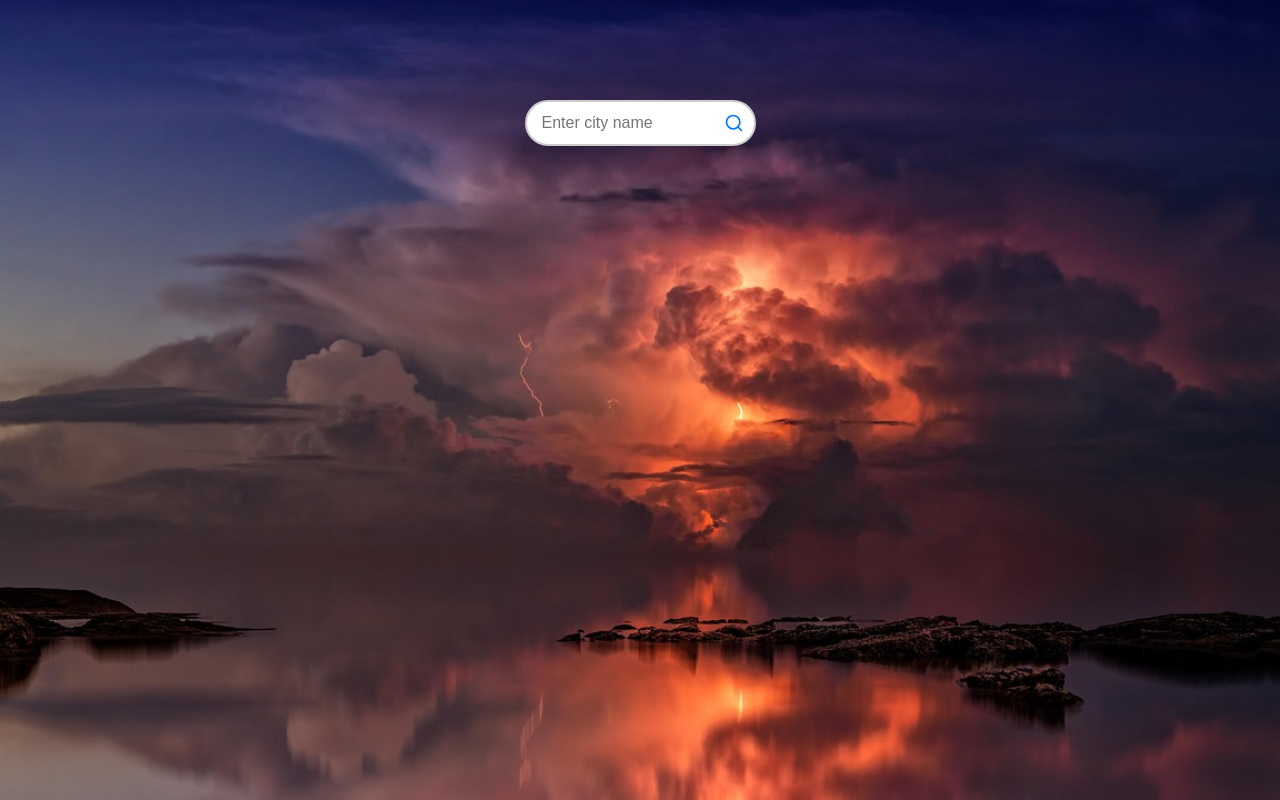
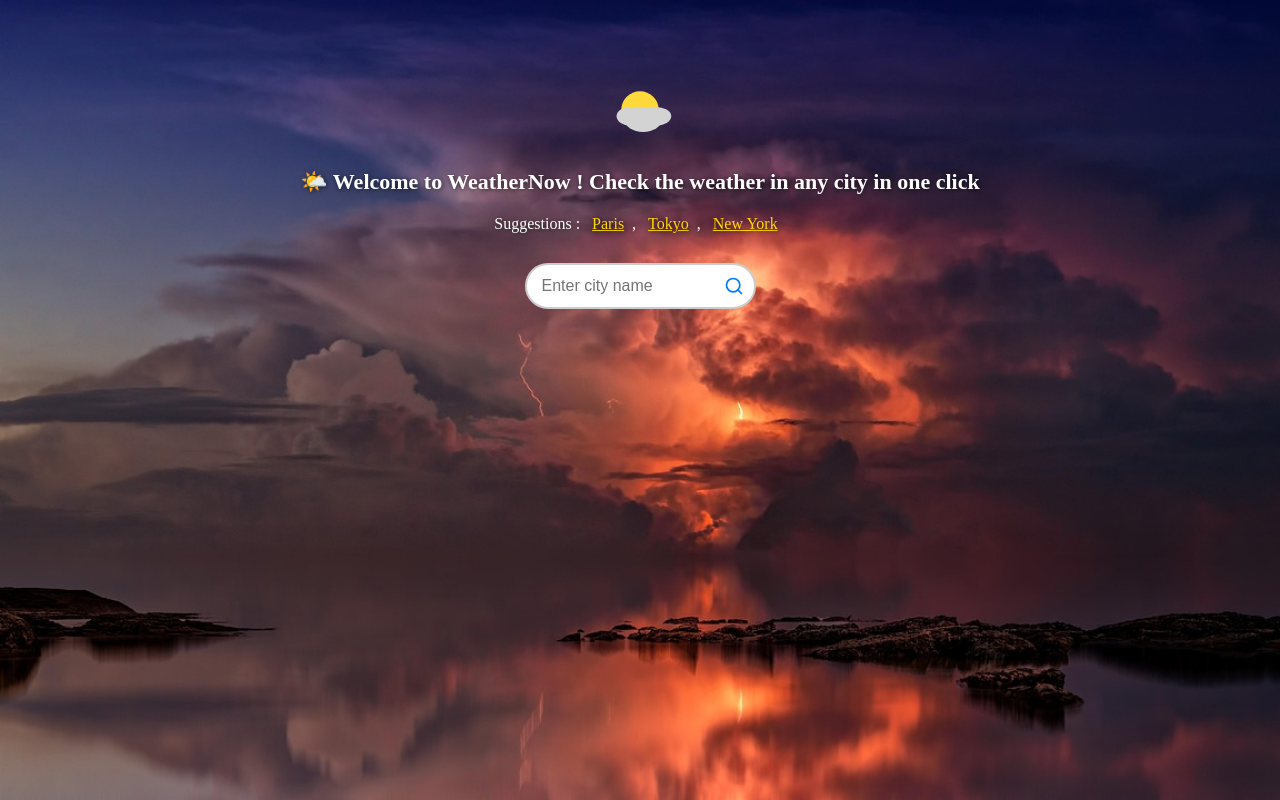
Before and after one commit to Fik0u/Weather-Now, a React (Create React App) app: page / in a window 1280 px wide. Built offline with nearby package versions, Linux system fonts and the light colour scheme.

Commit message:
Home Page

```diff
--- a/src/App.css
+++ b/src/App.css
@@ -2,7 +2,7 @@
   text-align: center;
   min-height: 100vh;
   margin: 0;
-  padding-top: 100px;
+  padding-top: 50px;
   display: flex;
   flex-direction: column;
   align-items: center;
@@ -18,3 +18,44 @@
   padding: 0;
   box-sizing: border-box;
 }
+
+.welcome-container {
+  color: white;
+  text-align: center;
+  margin-bottom: 30px;
+  text-shadow: 1px 1px 5px rgba(0, 0, 0, 0.6);
+  animation: fadeIn 1s ease;
+}
+
+.welcome-msg {
+  font-size: 22px;
+  margin-bottom: 20px;
+}
+
+.suggestions {
+  font-size: 16px;
+}
+
+.suggestions span {
+  cursor: pointer;
+  color: #ffd700;
+  margin: 0 8px;
+  text-decoration: underline;
+  transition: color 0.3s;
+}
+
+.suggestions span:hover {
+  color: #fff;
+}
+
+
+@keyframes fadeIn {
+  from { opacity: 0; transform: translateY(-10px); }
+  to { opacity: 1; transform: translateY(0); }
+}
+
+.weather-svg {
+  margin-top: 10px;
+  margin-bottom: 5px;
+  animation: fadeIn 1s ease;
+}
--- a/src/App.js
+++ b/src/App.js
@@ -20,7 +20,8 @@
   "scattered clouds": "url('/images/cloudy.jpg')",
   "overcast clouds": "url('/images/cloudy.jpg')",
   "broken clouds": "url('/images/brokenClouds.jpg')",
-  "shower rain": "url('/images/rainy.jpg')",
+  "moderate rain": "url('/images/rainy.jpg')",
+  "light rain": "url('/images/rainy.jpg')",
   "rain": "url('/images/rainy.jpg')",
   "thunderstorm": "url('/images/thunderstorm.jpg')",
   "snow": "url('/images/snow.jpg')",
@@ -52,6 +53,29 @@
 
       {loading && <SpinLoad />}
 
+      {!weatherData && (
+        <>
+        <div className='weather-svg'>
+          <svg width="100" height="100" viewBox="0 0 64 64" xmlns="http://www.w3.org/2000/svg">
+    <g>
+      <circle cx="32" cy="32" r="12" fill="#FFD93B">
+        <animate attributeName="r" values="12;13;12" dur="2s" repeatCount="indefinite" />
+      </circle>
+      <g fill="#D3D3D3">
+        <ellipse cx="42" cy="36" rx="10" ry="6" />
+        <ellipse cx="34" cy="38" rx="12" ry="8" />
+        <ellipse cx="26" cy="36" rx="9" ry="6" />
+      </g>
+    </g>
+  </svg>
+        </div>
+        <div className='welcome-container'>
+          <h2 className='welcome-msg'>🌤️ Welcome to WeatherNow ! Check the weather in any city in one click</h2>
+          <p className="suggestions">Suggestions : <span onClick={() => handleSearch('Paris')}>Paris</span>, <span onClick={() => handleSearch('Tokyo')}>Tokyo</span>, <span onClick={() => handleSearch('New York')}>New York</span></p>
+        </div>
+        </>
+      )}
+
       <SearchBar onSearch= {handleSearch} />
 
       {weatherData && <WeatherCard data = {weatherData} />}
```
